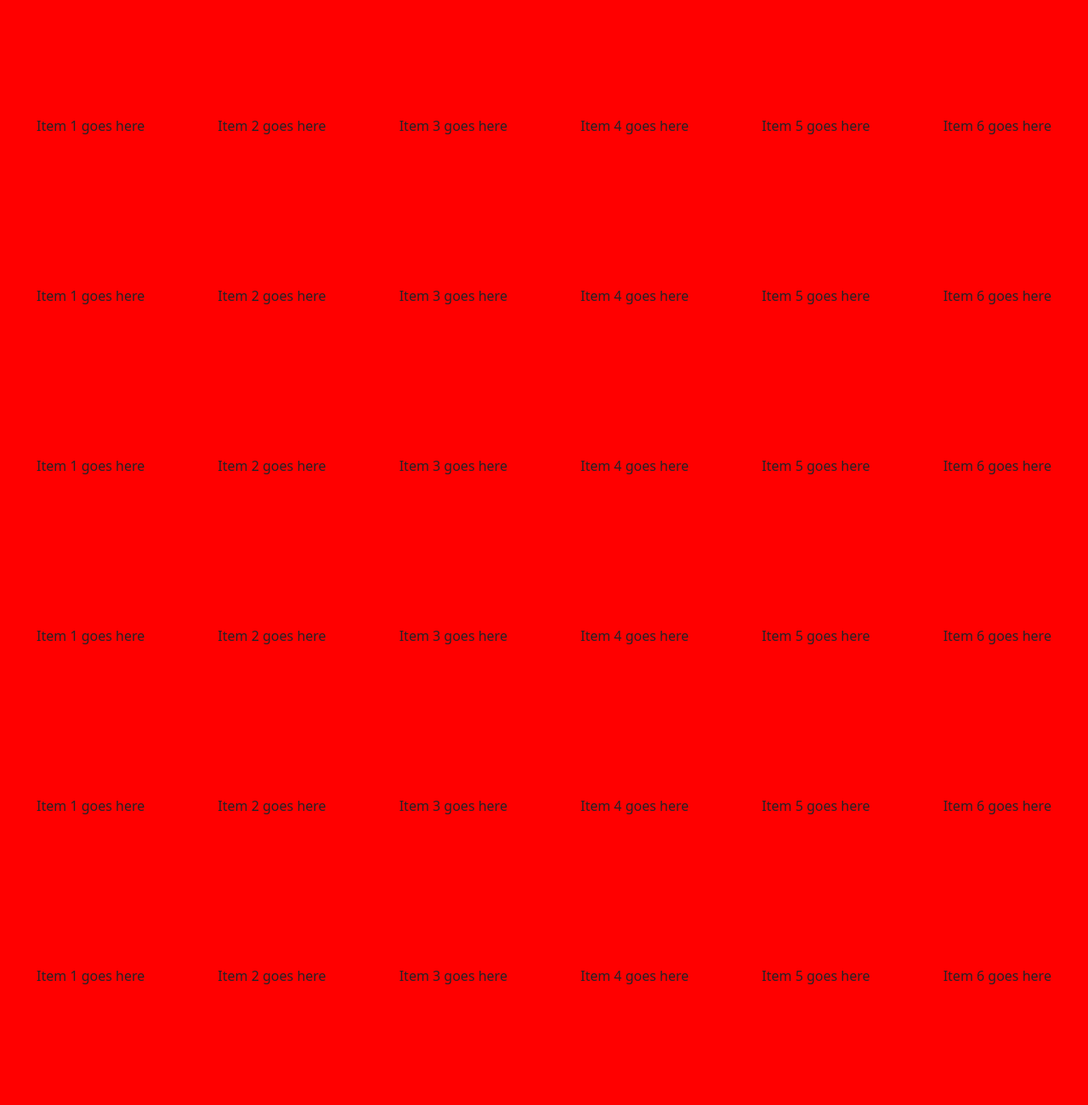
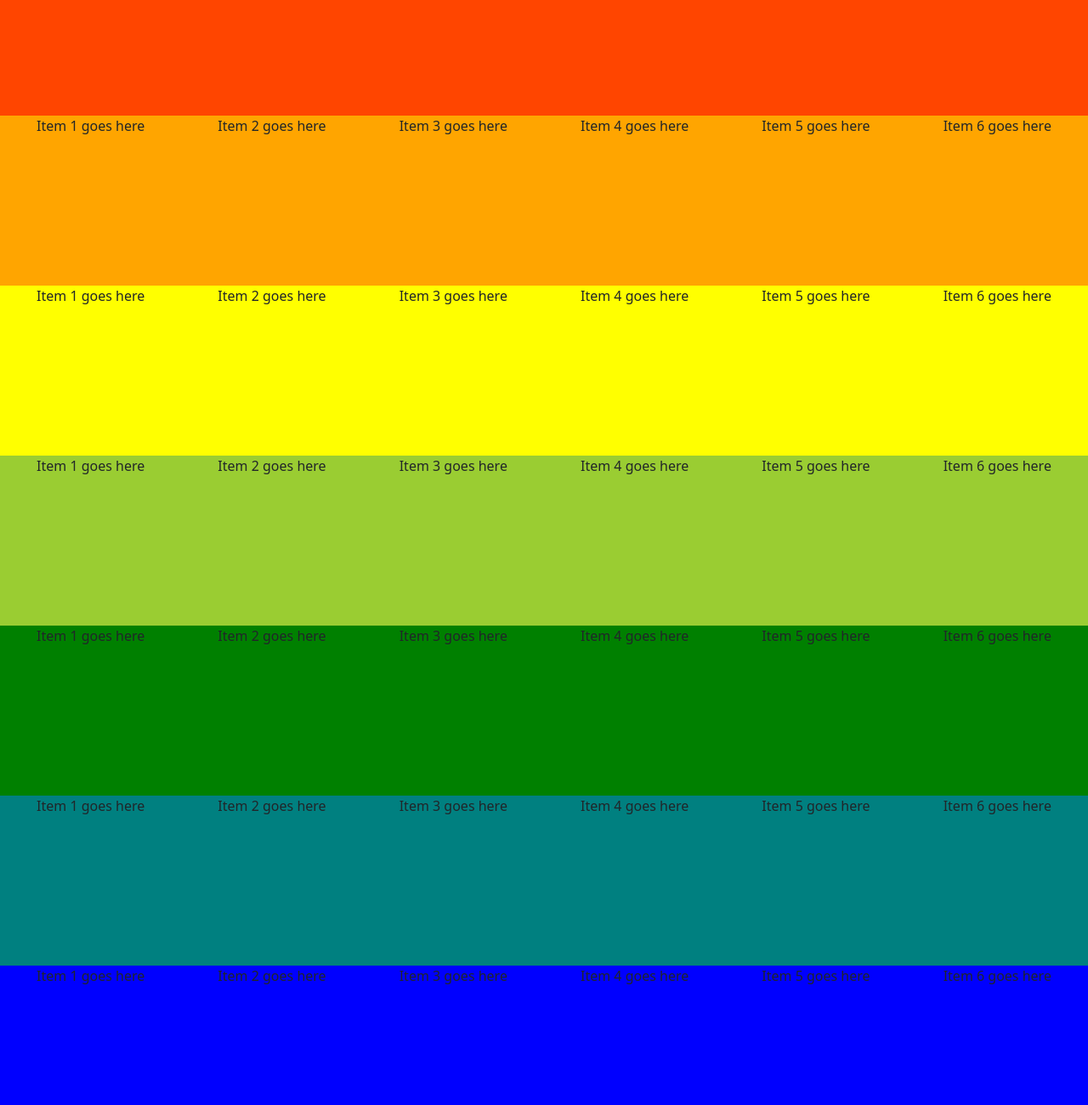
Before and after one commit to adc2223/imed1316-spring-2024, a plain HTML site: page index.html in a window 1280 px wide. Shown: the part 320-1620 px from the top of the page at 85% size. Drawn offline with nearby package versions, Linux system fonts and the light colour scheme; a script that the page names is missing.

Commit message:
updated colors

```diff
--- a/index.html
+++ b/index.html
@@ -90,7 +90,7 @@
         </div>
 
         <!--Comments-->
-        <div class="container-fluid text-center" style="background-color: red;height: 200px">
+        <div class="container-fluid text-center" style="background-color: orangered;height: 200px">
             <div class="row">
                 <div class="col-6 col-xxs-6 col-xs-6 col-sm-6 col-md-4 col-lg-2 col-xl-2 col-xxl-2">Item 1 goes here
                 </div>
@@ -108,7 +108,7 @@
         </div>
 
         <!--Comments-->
-        <div class="container-fluid text-center" style="background-color: red;height: 200px">
+        <div class="container-fluid text-center" style="background-color: orange;height: 200px">
             <div class="row">
                 <div class="col-6 col-xxs-6 col-xs-6 col-sm-6 col-md-4 col-lg-2 col-xl-2 col-xxl-2">Item 1 goes here
                 </div>
@@ -126,7 +126,7 @@
         </div>
 
         <!--Comments-->
-        <div class="container-fluid text-center" style="background-color: red;height: 200px">
+        <div class="container-fluid text-center" style="background-color: yellow;height: 200px">
             <div class="row">
                 <div class="col-6 col-xxs-6 col-xs-6 col-sm-6 col-md-4 col-lg-2 col-xl-2 col-xxl-2">Item 1 goes here
                 </div>
@@ -144,7 +144,7 @@
         </div>
 
         <!--Comments-->
-        <div class="container-fluid text-center" style="background-color: red;height: 200px">
+        <div class="container-fluid text-center" style="background-color: yellowgreen;height: 200px">
             <div class="row">
                 <div class="col-6 col-xxs-6 col-xs-6 col-sm-6 col-md-4 col-lg-2 col-xl-2 col-xxl-2">Item 1 goes here
                 </div>
@@ -162,7 +162,7 @@
         </div>
 
         <!--Comments-->
-        <div class="container-fluid text-center" style="background-color: red;height: 200px">
+        <div class="container-fluid text-center" style="background-color: green;height: 200px">
             <div class="row">
                 <div class="col-6 col-xxs-6 col-xs-6 col-sm-6 col-md-4 col-lg-2 col-xl-2 col-xxl-2">Item 1 goes here
                 </div>
@@ -180,7 +180,7 @@
         </div>
 
         <!--Comments-->
-        <div class="container-fluid text-center" style="background-color: red;height: 200px">
+        <div class="container-fluid text-center" style="background-color: teal;height: 200px">
             <div class="row">
                 <div class="col-6 col-xxs-6 col-xs-6 col-sm-6 col-md-4 col-lg-2 col-xl-2 col-xxl-2">Item 1 goes here
                 </div>
@@ -198,7 +198,7 @@
         </div>
 
         <!--Comments-->
-        <div class="container-fluid text-center" style="background-color: red;height: 200px">
+        <div class="container-fluid text-center" style="background-color: blue;height: 200px">
             <div class="row">
                 <div class="col-6 col-xxs-6 col-xs-6 col-sm-6 col-md-4 col-lg-2 col-xl-2 col-xxl-2">Item 1 goes here
                 </div>
@@ -216,7 +216,7 @@
         </div>
 
         <!--Comments-->
-        <div class="container-fluid text-center" style="background-color: red;height: 200px">
+        <div class="container-fluid text-center" style="background-color: blueviolet;height: 200px">
             <div class="row">
                 <div class="col-6 col-xxs-6 col-xs-6 col-sm-6 col-md-4 col-lg-2 col-xl-2 col-xxl-2">Item 1 goes here
                 </div>
@@ -234,7 +234,7 @@
         </div>
 
         <!--Comments-->
-        <div class="container-fluid text-center" style="background-color: red;height: 200px">
+        <div class="container-fluid text-center" style="background-color: violet;height: 200px">
             <div class="row">
                 <div class="col-6 col-xxs-6 col-xs-6 col-sm-6 col-md-4 col-lg-2 col-xl-2 col-xxl-2">Item 1 goes here
                 </div>
@@ -252,7 +252,7 @@
         </div>
 
         <!--Comments-->
-        <div class="container-fluid text-center" style="background-color: red;height: 200px">
+        <div class="container-fluid text-center" style="background-color: pink;height: 200px">
             <div class="row">
                 <div class="col-6 col-xxs-6 col-xs-6 col-sm-6 col-md-4 col-lg-2 col-xl-2 col-xxl-2">Item 1 goes here
                 </div>
```
